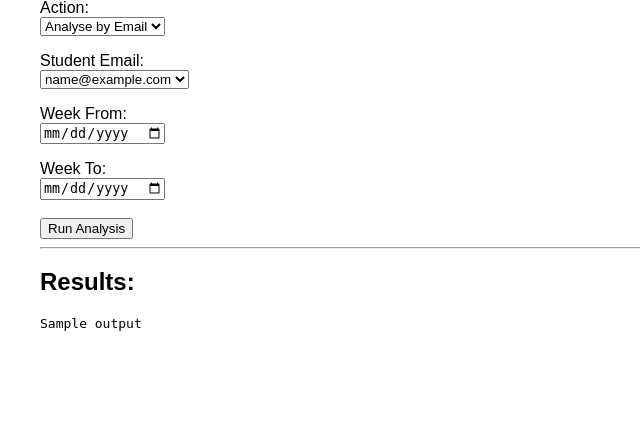
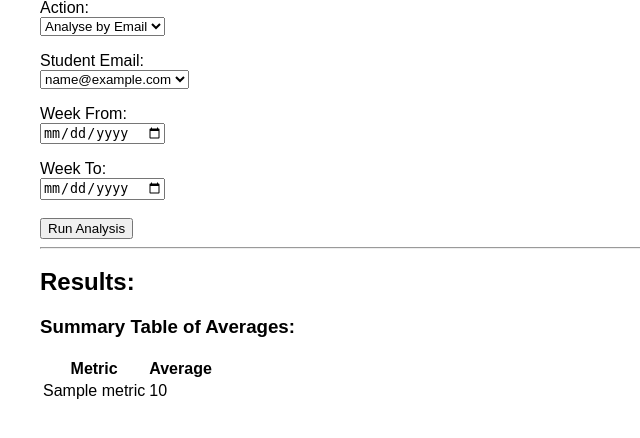
Before and after one commit to popovdenis/langchain-ai, a Flask app: template flask_app/templates/index.html in a window 1280 px wide. Shown: the part 121-559 px from the top of the page, without its empty margins (0-640 px from the left). Run offline with Flask 3, Linux system fonts and the light colour scheme; the template is opened without the code that fills it: most values are stand-ins (such as "Sample title", 1, 10 or a date in 2020).

Commit message:
ai agent

```diff
--- a/flask_app/app.py
+++ b/flask_app/app.py
@@ -1,43 +1,89 @@
-from flask import Flask, render_template, request, jsonify
+from flask import Flask, render_template, request, redirect, url_for, session
 from agents.student_sql_agent import StudentSQLAgent
 from agents.most_motivated_student_agent import MostMotivatedStudentAgent
 from db.postgree_connector import get_postgres_connection
+from datetime import datetime
+import re
+import uuid
 
 app = Flask(__name__)
-
-@app.route("/api/students")
-def api_students():
-    emails = get_student_emails()
-    return jsonify(emails)
+app.secret_key = str(uuid.uuid4())
 
 def get_student_emails():
     try:
         db = get_postgres_connection()
         raw_results = db._execute("SELECT email FROM users ORDER BY email")
-        emails = [row['email'] for row in raw_results]
+        emails = [row["email"] for row in raw_results]
+        print("Loaded emails:", emails)
         return emails
     except Exception as e:
         print(f"Error fetching student emails: {e}")
         return []
 
+def extract_metrics_table(output: str) -> list[dict]:
+    """
+    Извлекает строки таблицы метрик из output и возвращает список словарей
+    """
+    metrics = []
+    table_match = re.search(r"\| *Metric.*?\|.*?\|([\s\S]+?)\n\n", output)
+    if not table_match:
+        return metrics
+
+    lines = table_match.group(1).strip().splitlines()
+    for line in lines:
+        parts = [col.strip() for col in line.strip("|").split("|")]
+        if len(parts) == 2:
+            metrics.append({"metric": parts[0], "average": parts[1]})
+    return metrics
+
 @app.route("/", methods=["GET", "POST"])
 def index():
     emails = get_student_emails()
-    output = ""
+
+    parsed_input = ""
+    parsed_output = ""
+    metrics_table = []
+    raw_output = ""
+    selected_action = ""
+    selected_email = ""
+    week_from_date = ""
+    week_to_date = ""
 
     if request.method == "POST":
-        action = request.form.get("action")
-        week_from = int(request.form.get("week_from", 0))
-        week_to = int(request.form.get("week_to", 0))
-        email = request.form.get("email", "").strip()
+        selected_action = request.form.get("action")
+        week_from_date = request.form.get("week_from")
+        week_to_date = request.form.get("week_to")
+        selected_email = request.form.get("email", "").strip()
 
-        if action == "analyse_student" and email:
+        week_from = datetime.strptime(week_from_date, "%Y-%m-%d").isocalendar()[1]
+        week_to = datetime.strptime(week_to_date, "%Y-%m-%d").isocalendar()[1]
+
+        if selected_action == "analyse_student" and selected_email:
             agent = StudentSQLAgent(debug=True)
-            output = agent.run_analysis(email, week_from, week_to)
-        elif action == "most_motivated":
+            result = agent.run_analysis(selected_email, week_from, week_to)
+        elif selected_action == "most_motivated":
             agent = MostMotivatedStudentAgent(debug=True)
-            output = agent.run_analysis(week_from, week_to)
+            result = agent.run_analysis(week_from, week_to)
         else:
-            output = "Unknown action or missing email."
+            result = "Unknown action or missing email."
 
-    return render_template("index.html", emails=emails, output=output)
+        if isinstance(result, dict):
+            parsed_input = result.get("input", "").replace("\n", "<br>")
+            parsed_output = result.get("output", "").replace("\n", "<br>")
+            metrics_table = extract_metrics_table(result.get("output", ""))
+            raw_output = result
+        else:
+            parsed_output = result
+
+    return render_template(
+        "index.html",
+        emails=emails,
+        selected_email=selected_email,
+        selected_action=selected_action,
+        week_from_date=week_from_date,
+        week_to_date=week_to_date,
+        parsed_input=parsed_input,
+        parsed_output=parsed_output,
+        raw_output=raw_output,
+        metrics_table=metrics_table,
+    )
--- a/flask_app/templates/index.html
+++ b/flask_app/templates/index.html
@@ -49,7 +49,25 @@
 
     <div id="output">
         <h2>Results:</h2>
-        <pre>{{ output }}</pre>
+        {% if metrics_table %}
+            <h3>Summary Table of Averages:</h3>
+            <table class="table">
+                <thead>
+                    <tr>
+                        <th>Metric</th>
+                        <th>Average</th>
+                    </tr>
+                </thead>
+                <tbody>
+                    {% for row in metrics_table %}
+                        <tr>
+                            <td>{{ row.metric }}</td>
+                            <td>{{ row.average }}</td>
+                        </tr>
+                    {% endfor %}
+                </tbody>
+            </table>
+        {% endif %}
     </div>
 
     <script>
```
